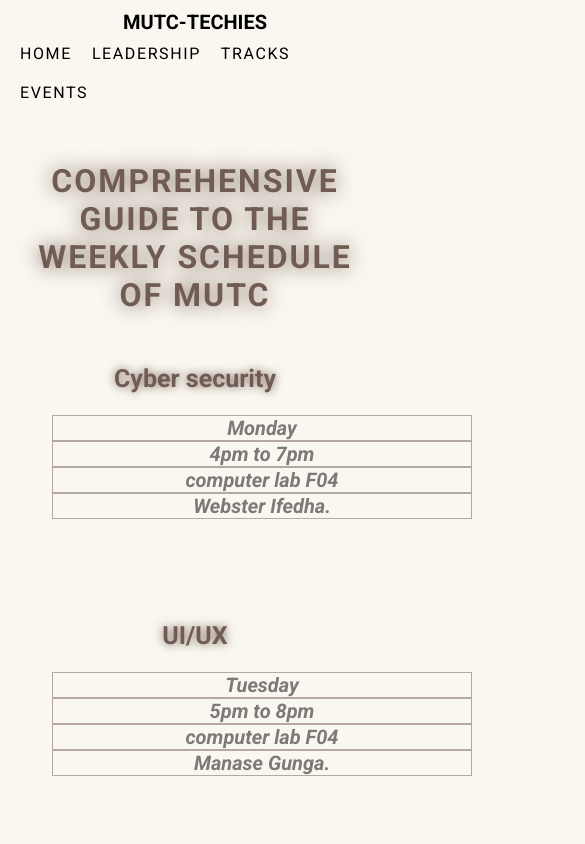
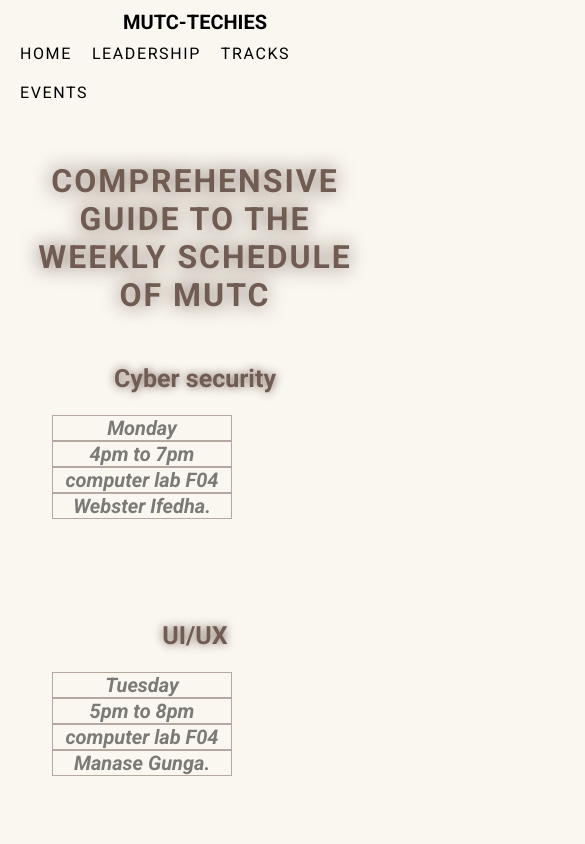
Before and after one commit to mosesmukabi/mutc-techies, a React (Vite) app: page /Eventss in a window 390 px wide. Shown: the top 844 px of the page, 585 px wide, since content can reach past the window. Built offline with nearby package versions, Linux system fonts and the light colour scheme.

Commit message:
made events page responsive

```diff
--- a/src/components/Eventss/Eventss.css
+++ b/src/components/Eventss/Eventss.css
@@ -10,7 +10,7 @@
 .event-detais tr th {
   border: 1px solid var(--color-brown);
   gap: 3rem;
-  width: 70rem;
+  width: 30rem;
 }
 .course-titte {
   margin-bottom: 2rem;
```
